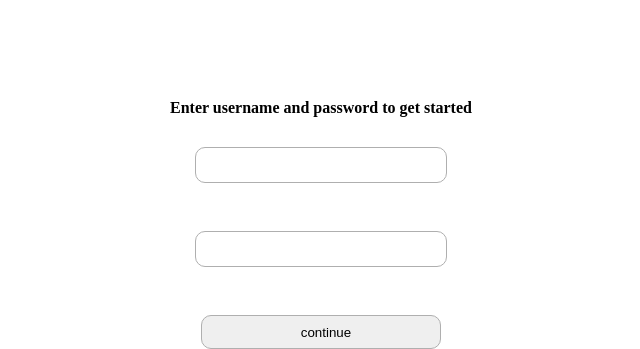
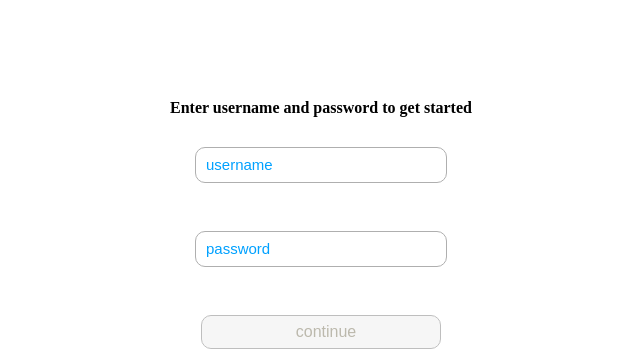
Before and after one commit to Jaye145790/recruitment_platform, a Flask app: page /login in a window 1280 px wide. Shown: the part 592-941 px from the top of the page, without its empty margins (319-959 px from the left). Run offline with Flask 2, Linux system fonts and the light colour scheme; parts of the project's set-up code (start-up, migrations or seed data) failed here and were passed over.

Commit message:
update login

```diff
--- a/upanddown/templates/login.html
+++ b/upanddown/templates/login.html
@@ -19,7 +19,7 @@
 		    width: 90%;
             height: 591px;
             margin: 0 auto;
-            background: url(static/img/login_bg2.png) no-repeat;
+            background: url(static/img/bg2.jpeg) no-repeat;
             background-size: 100% 100%;
             position: relative;
         }
@@ -71,6 +71,16 @@
 		    border-radius: 10px;
 		    border: 1px solid #afafaf;
 		}
+		.title2 input::-webkit-input-placeholder{
+			color: #00a1ff;
+			font-size: 15px;
+			font-weight: 400;
+		}
+		.title2 input::-moz-placeholder{
+			color: #00a1ff;
+			font-size: 15px;
+			font-weight: 400;
+		}
 		.btns{
 		    float: center;
 		}
@@ -91,6 +101,15 @@
 		    font-size: 12px;
 		    display: block;
 		}
+		/* 选中disabled下的input */
+		#login_btn:disabled{
+			 /* color是修改字体颜色 */
+			color: #aca899;
+			background-color: #f5f5f5;
+			opacity: 0.8;
+			font-size: 16px;
+		}
+		/* 当disabked为false，login_btn被启用后修改样式 */
     </style>
 </head>
 
@@ -104,9 +123,9 @@
 
 	<div class="title2">
 		<h4>Enter username and password to get started</h4>
-		<input type="text" id="username"><br>
-		<input type="password" id="password"><br>
-		<input type="button" value="continue" onclick="login()">
+		<input type="text" id="username"  class="input_on" name="username" autocomplete="on" placeholder="username" onfocus="this.placeholder=''" onblur="this.placeholder='username'"><br>
+		<input type="password" id="password" class="input_on" name="password" placeholder="password" onfocus="this.placeholder=''" onblur="this.placeholder='password'"><br>
+		<input type="button" id="login_btn" value="continue" onclick="login()" disabled>
 			<!-- <form action="#">
 			    <input type="text" id="Username">
 				<input type="text" id="Password">
@@ -116,6 +135,26 @@
 			</div> -->
 	</div>
     <script>
+		//formData：包含控制按钮是否可用的字段
+		var formData = {
+			"username": $("#username").val(),
+			"password": $("#password").val(),
+		}
+		var username_value = formData[0]
+		var password_value = formData[1]
+
+		// input事件:输入框变化时，判断是否需要改变提交的可用与否状态
+		$(".input_on").change('input',function(){
+			    var v1 = document.getElementById("username").value
+				var v2 = document.getElementById("password").value
+				if( v1 != "" && v2 != "" ){
+					$("#login_btn").attr("disabled",false)
+				}else{
+					$("#login_btn").attr("disabled",true)
+				}
+
+		})
+
         function login() {
             var formdata = {
                 "username": $("#username").val(),
@@ -139,6 +178,7 @@
                     toastr["error"]("网络连接失败");
                 }
             })
+
         }
 
         function next_url(url) {
```
